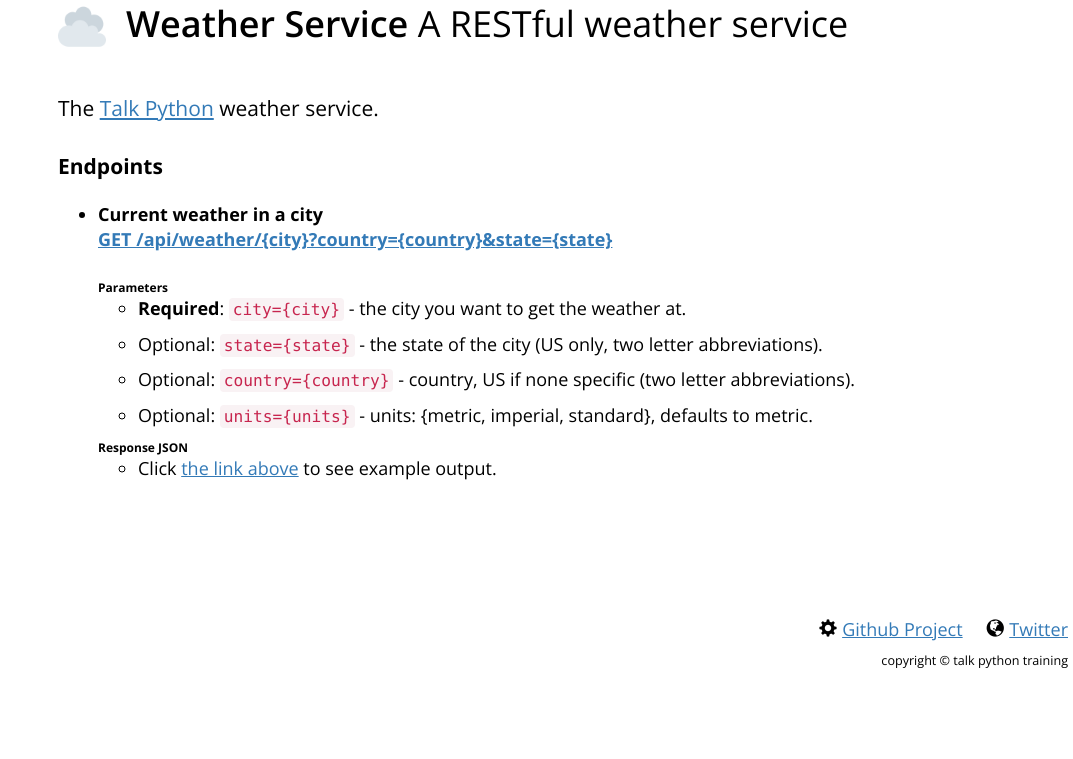
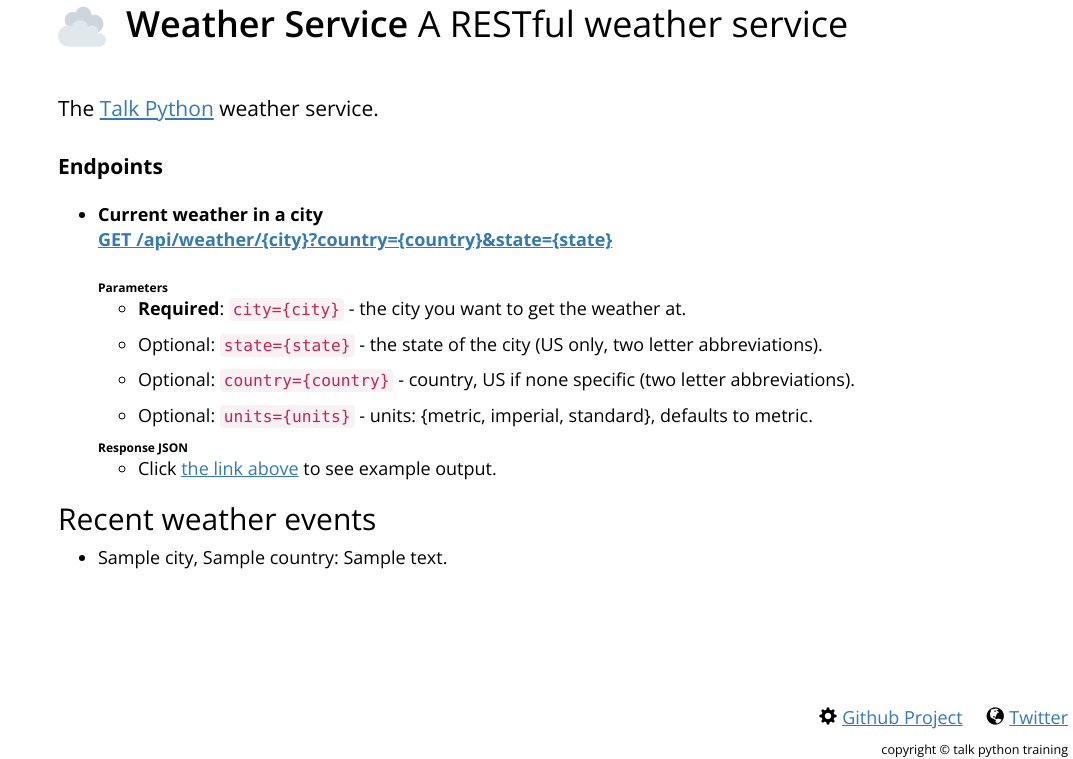
Before and after one commit to Rainbowdm/fastapi_demo, a FastAPI app: template ch07_accepting_inbound_data/templates/home/index.html in a window 1280 px wide. Shown: the part 41-800 px from the top of the page, without its empty margins (207-1280 px from the left). Run offline with FastAPI, Linux system fonts and the light colour scheme; the template is opened without the code that fills it: most values are stand-ins (such as "Sample title", 1, 10 or a date in 2020); parts of the project's set-up code (start-up, migrations or seed data) failed here and were passed over; some libraries are stand-ins or nearby versions.

Commit message:
07_009 recent events on the home page

```diff
--- a/ch07_accepting_inbound_data/templates/home/index.html
+++ b/ch07_accepting_inbound_data/templates/home/index.html
@@ -48,6 +48,17 @@
 </ul>
 </p>
 
+
+{% if events %}
+<div>
+    <h2>Recent weather events</h2>
+    <ul>
+        {% for e in events %}
+        <li>{{ e.location.city }}, {{ e.location.country }}: {{ e.description }}</li>
+        {% endfor %}
+    </ul>
+</div>
+{% endif %}
 </div>
 
 {% endblock %}
```
Also changed, not shown: ch07_accepting_inbound_data/views/home.py (+5 -2 lines).
